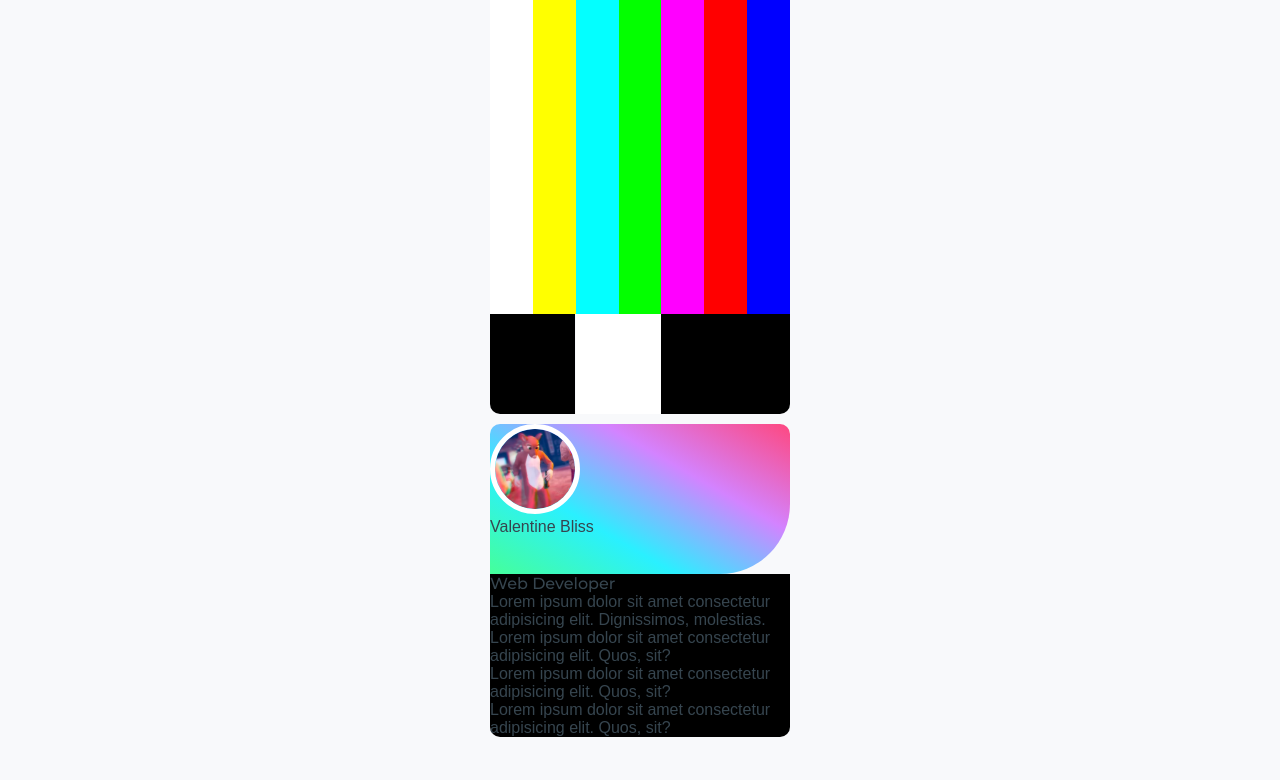
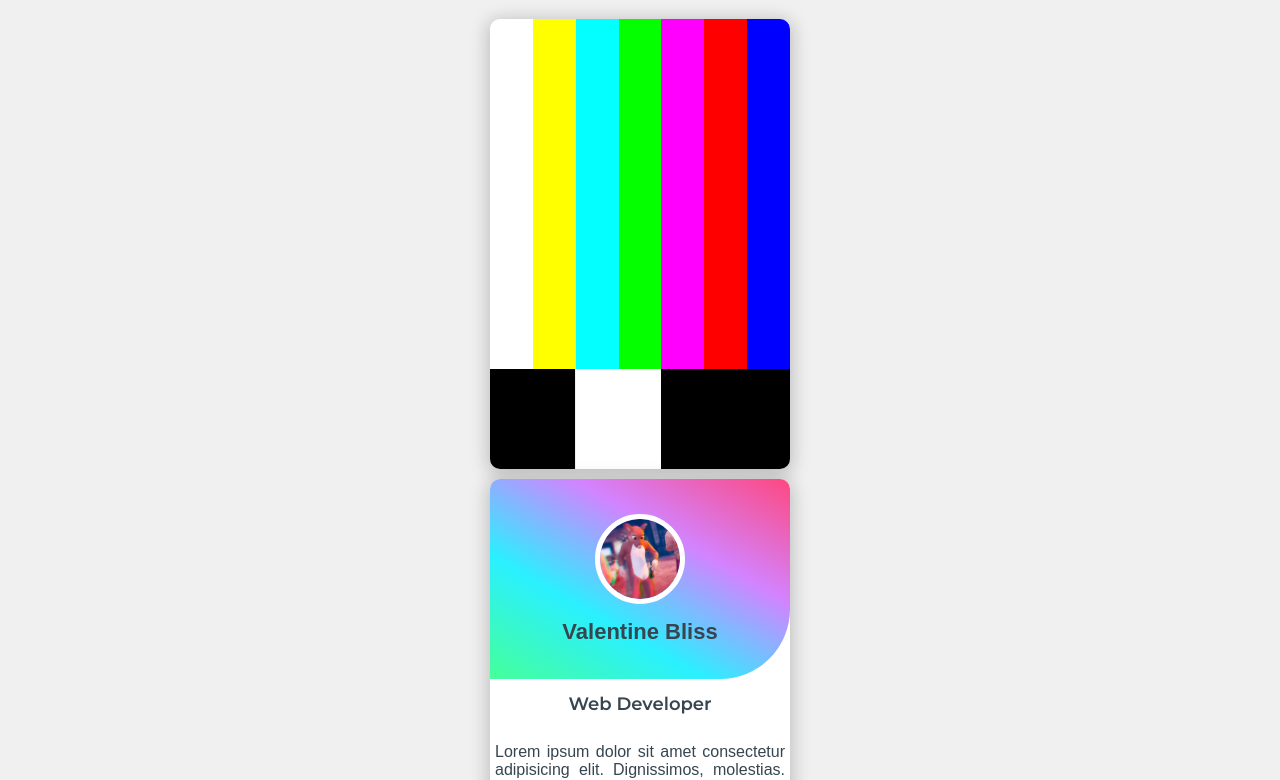
Before and after one commit to voffee/prototype-Developer-Card, a plain HTML site: page index.html in a window 1280 px wide. Shown: the part 122-902 px from the top of the page. Drawn offline with Linux system fonts and the light colour scheme.

Commit message:
Obverse + Reverse Card styling complete.

```diff
--- a/css/style.css
+++ b/css/style.css
@@ -8,7 +8,7 @@
     --dark-text-color: #36454F;
 
     /* Page Background Color */
-    --page-background-color: #F8F9FB;
+    --page-background-color: #F0F0F0;
 
     /* Card Spectrum */
     --1st-spectrum-color: #FFF;
@@ -29,6 +29,7 @@
     --reverse-face-color-2:#2AF0FF;
     --reverse-face-color-3:#D383FF;
     --reverse-face-color-4:#FE4880;
+    --reverse-face-bottom-color: #FFF;
 }
 
 /* Global Reset */
@@ -72,6 +73,17 @@ body {
     flex-direction: row;
     align-items: center;
     justify-content: space-between;
+
+    & a {
+        text-decoration: none;
+    }
+}
+
+h1 {
+    text-align: center;
+    padding: 10px;
+    margin-bottom: 20px;
+    font-size: 44px;
 }
 
 /* Card Container */
@@ -87,14 +99,16 @@ body {
     height: 450px;
     width: 300px;
     margin: 5px;
+    box-shadow: 0px 3px 18px 3px rgba(0, 0, 0, 0.2);
+    border-radius: 10px 10px 10px 10px;
+}
 
-    .analog-spectrum-container {
-        display: grid;
-        grid-template-columns: 42.85px 42.85px 42.85px 42.85px 42.85px 42.85px 42.85px ;
-        grid-template-rows: 350px 100px;
-        /* border: solid #000 1px; */
-        border-radius: 10px 10px 10px 10px;
-    }
+.card-obverse .analog-spectrum-container {
+    display: grid;
+    grid-template-columns: 42.85px 42.85px 42.85px 42.85px 42.85px 42.85px 42.85px ;
+    grid-template-rows: 350px 100px;
+    /* border: solid #000 1px; */
+    border-radius: 10px 10px 10px 10px;
 }
 
 /* Spectrum Styling */
@@ -180,24 +194,76 @@ body {
     height: 450px;
     width: 300px;
     margin: 5px;
+    background-color: var(--reverse-face-bottom-color);
+    border-radius: 10px 10px 10px 10px;
+    box-shadow: 0px 3px 18px 3px rgba(0, 0, 0, 0.2);
 
     .tab-portion {
-        height: 150px;
+        height: 200px;
         width: 300px;
         background-image: linear-gradient(30deg, var(--reverse-face-color-1),var(--reverse-face-color-2),var(--reverse-face-color-3),var(--reverse-face-color-4));
         border-radius: 10px 10px 70px 0px;
+
+        display: flex;
+        flex-direction: column;
+        align-items: center;
+        justify-content: center;
+    }
+
+    .tab-portion p {
+        font-weight: 600;
+        font-size: 22px;
     }
 
     .profile-portion {
-        background-color: #000;
+        height: 250px;
+        width: 300px;
+        background-color: var(--reverse-face-bottom-color);
         border-radius: 0px 0px 10px 10px;
+
+        display: grid;
+        grid-template-columns: 1fr;
+        grid-template-rows: 0.5fr 1fr 1fr;
     }
 }
 
+/* Profile Portion Grid Item Positioning */
+.profile-portion p:nth-child(1) {
+    font-size: 18px;
+    font-weight: 600;
+    align-self: center;
+    justify-self: center;
+    grid-column: 1 / 2;
+    grid-row: 1 / 2;
+}
+
+.profile-portion p:nth-child(2) {
+    align-self: center;
+    justify-self: center;
+    text-align: justify;
+    padding: 5px;
+    grid-column: 1 / 2;
+    grid-row: 2 / 3;
+}
+
+.profile-portion p:nth-child(3) {
+    align-self: center;
+    justify-self: center;
+    text-align: justify;
+    padding: 5px;
+    grid-column: 1 / 2;
+    grid-row: 3 / 4;
+}
 /* Profile Image Styling */
 #profile-image {
     height: 90px;
     width: auto;
     border: 5px solid white;
     border-radius: 50%;
+    margin-bottom: 15px;
 }
+
+/* Flipping Class */
+.is-flipped {
+    display: none;
+}
--- a/index.html
+++ b/index.html
@@ -10,15 +10,13 @@
     <title>prototype Developer Card</title>
 </head>
 <body>
-    <div class="container">
-        <div class="ribbon">
-            <p class="montserrat-font-base-style">About</p>
-            <p class="montserrat-font-base-style">Contact</p>
-        </div>
-        <header>
-            <h1 class="montserrat-font-base-style">analog TV dev card</h1>
-        </header>
+    <div class="ribbon">
+        <a class="montserrat-font-base-style" href="#">About</a>
+        <a class="montserrat-font-base-style" href="#">Contact</a>
     </div>
+    <header>
+        <h1 class="montserrat-font-base-style">analog TV dev card</h1>
+    </header>
     <main>
         <section id="introduction">
             <div class="card-container">
@@ -44,10 +42,8 @@
 
                     <div class="profile-portion">
                         <p class="montserrat-font-base-style">Web Developer</p>
-                        <p class="opensans-font-base-style">Lorem ipsum dolor sit amet consectetur adipisicing elit. Dignissimos, molestias.</p>
-                        <p class="opensans-font-base-style">Lorem ipsum dolor sit amet consectetur adipisicing elit. Quos, sit?</p>
-                        <p class="opensans-font-base-style">Lorem ipsum dolor sit amet consectetur adipisicing elit. Quos, sit?</p>
-                        <p class="opensans-font-base-style">Lorem ipsum dolor sit amet consectetur adipisicing elit. Quos, sit?</p>
+                        <p class="opensans-font-base-style">Lorem ipsum dolor sit amet consectetur adipisicing elit. Dignissimos, molestias. Lorem ipsum dolor sit amet consectetur adipisicing elit. Velit, molestiae.</p>
+                        <p class="opensans-font-base-style">Lorem ipsum dolor sit amet consectetur adipisicing elit. Quos, sit? Lorem ipsum dolor sit amet consectetur adipisicing elit. Expedita, impedit!</p>
                     </div>
                 </div>
             </div>
```
